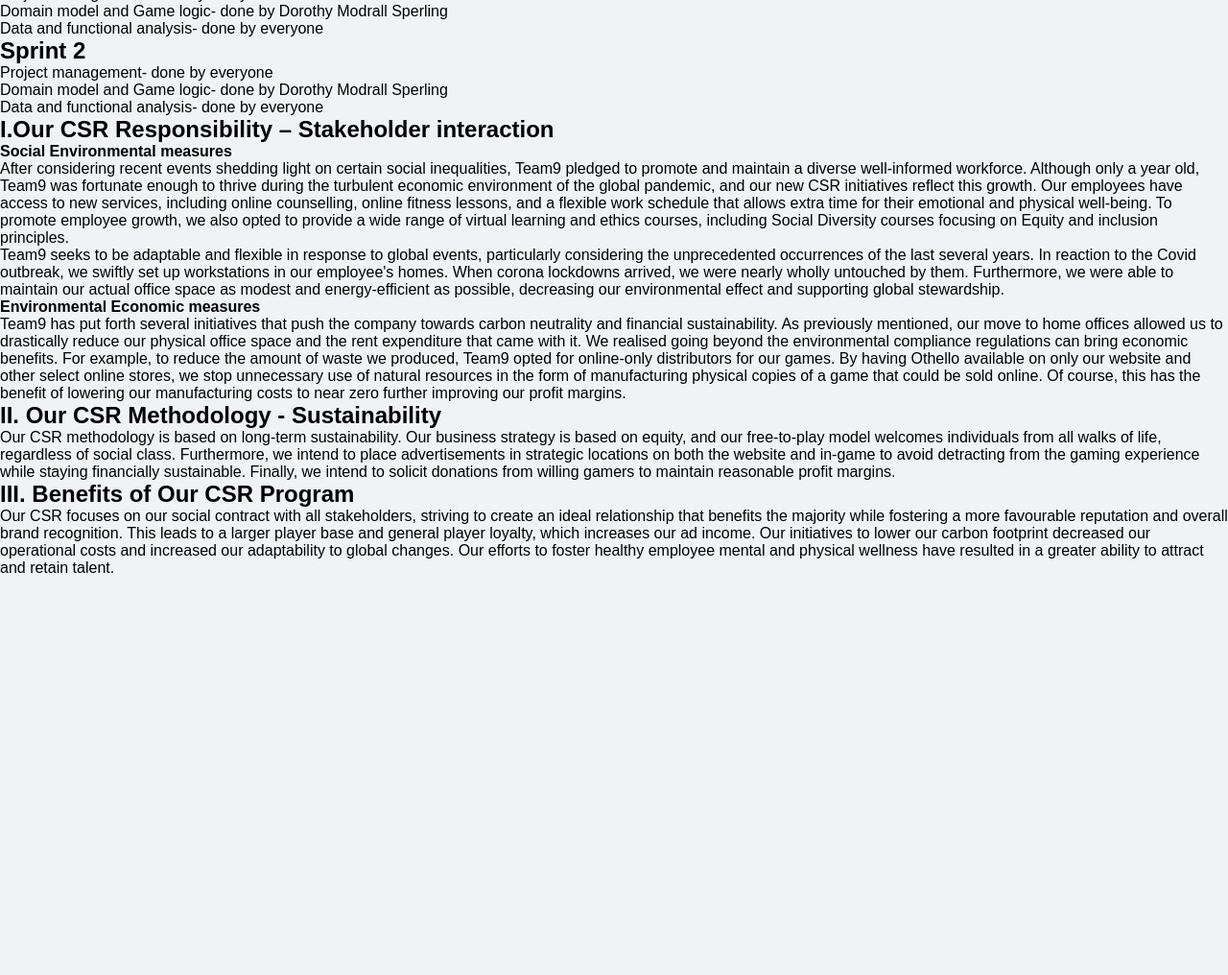
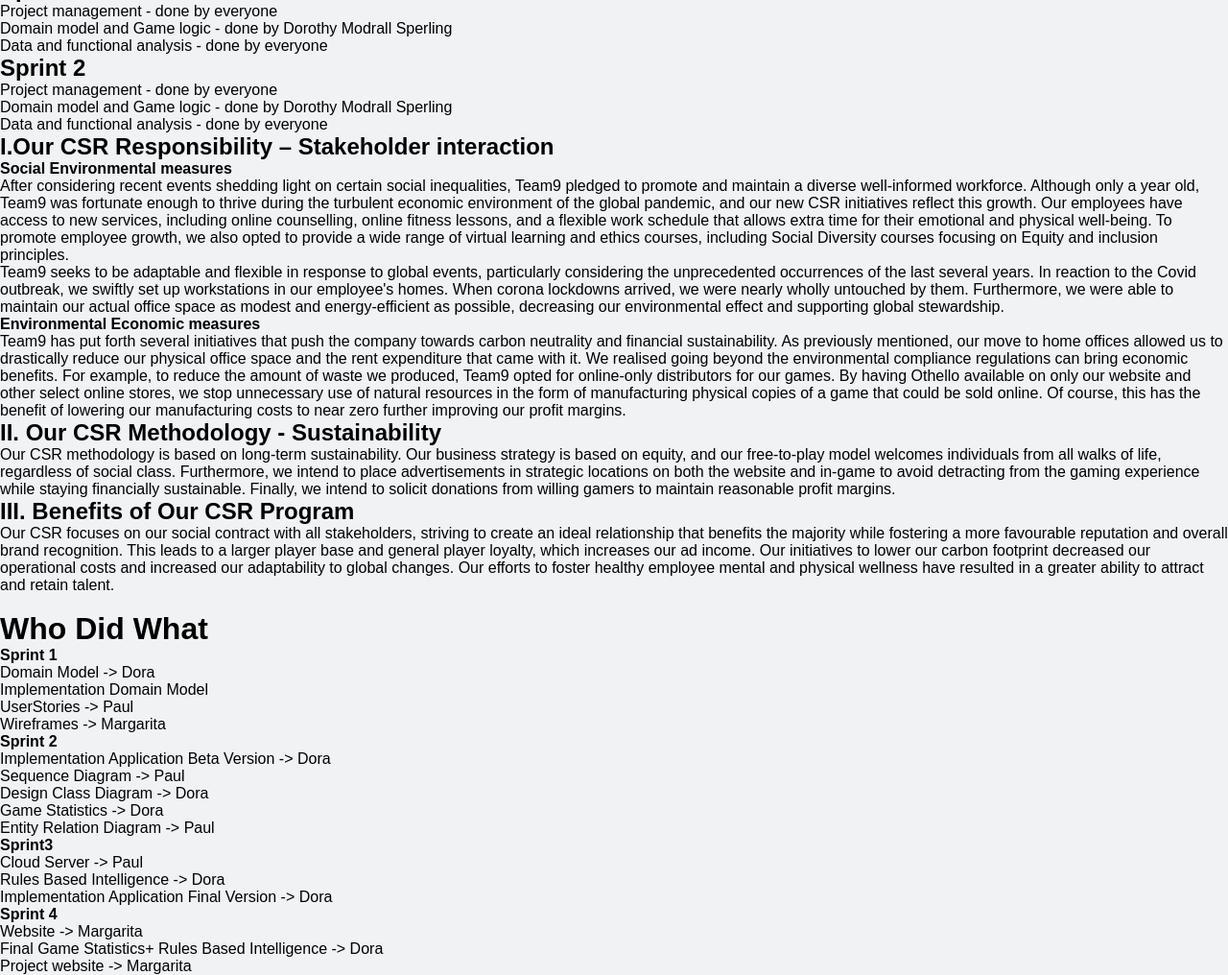
Before and after one commit to pashioya/othello-site, a plain HTML site: page website/html/Presentation.html in a window 1280 px wide. Shown: the part 96-1112 px from the top of the page at 96% size. Before the commit the page ends 800 px from the top, so only its background shows below. Drawn offline with Linux system fonts and the light colour scheme.

Commit message:
fixing code style, adding Who did what, Fixing Labeling errors

```diff
--- a/website/css/Stat.css
+++ b/website/css/Stat.css
@@ -86,8 +86,6 @@ table, th, td {
     border: 1px solid;
     text-align: center;
 }
-
-
 footer{
     background-color: #212529;
     text-align: center;
--- a/website/html/AboutUs.html
+++ b/website/html/AboutUs.html
@@ -3,7 +3,7 @@
     <head>
         <meta charset="UTF-8">
         <title>About us</title>
-        <link rel="icon" href="/website/media/icon.png">
+        <link rel="icon" href="../img/icon.png">
         <link rel="stylesheet" href="../css/AboutUs.css">
         <style>
             @import url('https://fonts.googleapis.com/css2?family=Josefin+Sans:wght@200&display=swap');
@@ -28,19 +28,19 @@
             <h1>Meet the team</h1>
             <article>
             <section>
-                <img src="../img/Paul.jpg" />
-                <p class="name">Paul Anshioya</p>
+                <img src="../img/Paul.jpg"  alt="Profile Picture"/>
+                <p class="name">Paul Ashioya</p>
                 <p>Project Manager</p>
                 <p >Hey! My name Is Paul Ashioya, Im a Kenyan ACS Student at KDG.In my free time I enjoy outdoor activities such as swimming and cycling.</p>
             </section>
             <section>
-                <img src="../img/Margarita.PNG" />
+                <img src="../img/Margarita.PNG" alt="Profile Picture"/>
                 <p class="name">Margarita Stoyanova</p>
                 <p>UX/UI designer</p>
                 <p >Margarita Stoyanova is a developer with a great passion for innovation. She aims to bring harmony and comfort into her client's lives through great code.</p>
             </section>
             <section>
-                <img src="../img/Dora.png"/>
+                <img src="../img/Dora.png" alt="Profile Picture"/>
                 <p class="name">Dorothy Modrall Sperling</p>
                 <p>Quality Control</p>
                 <p >My role was "Quality Control". I focused mostly on programming Othello's game logic, and enabling the application's statistics pages.</p>
--- a/website/html/Presentation.html
+++ b/website/html/Presentation.html
@@ -19,21 +19,21 @@
             <button class="login">Log in</button>
             <button>Sign up</button>
         </nav>
-        <main>
+        <>
             <section>
                 <h1>Sprint 1</h1>
                 <ul>
-                    <li>Project management- done by everyone</li>
-                    <li>Domain model and Game logic- done by Dorothy Modrall Sperling</li>
-                    <li>Data and functional analysis- done by everyone</li>
+                    <li>Project management - done by everyone</li>
+                    <li>Domain model and Game logic - done by Dorothy Modrall Sperling</li>
+                    <li>Data and functional analysis - done by everyone</li>
 
 
                 </ul>
                 <h1>Sprint 2</h1>
                 <ul>
-                    <li>Project management- done by everyone</li>
-                    <li>Domain model and Game logic- done by Dorothy Modrall Sperling</li>
-                    <li>Data and functional analysis- done by everyone</li>
+                    <li>Project management - done by everyone</li>
+                    <li>Domain model and Game logic - done by Dorothy Modrall Sperling</li>
+                    <li>Data and functional analysis - done by everyone</li>
 
 
                 </ul>
@@ -69,7 +69,28 @@
                     Our CSR focuses on our social contract with all stakeholders, striving to create an ideal relationship that benefits the majority while fostering a more favourable reputation and overall brand recognition. This leads to a larger player base and general player loyalty, which increases our ad income. Our initiatives to lower our carbon footprint decreased our operational costs and increased our adaptability to global changes. Our efforts to foster healthy employee mental and physical wellness have resulted in a greater ability to attract and retain talent.
                 </p>
             </section>
-        </main>
-
+            <br>
+            <h1>
+                Who Did What
+            </h1>
+            <h4>Sprint 1</h4>
+            <p>Domain Model -> Dora</p>
+            <p>Implementation Domain Model</p>
+            <p>UserStories -> Paul</p>
+            <p>Wireframes -> Margarita</p>
+            <h4>Sprint 2</h4>
+            <p>Implementation Application Beta Version -> Dora </p>
+            <p>Sequence Diagram -> Paul</p>
+            <p>Design Class Diagram -> Dora</p>
+            <p>Game Statistics -> Dora</p>
+            <p>Entity Relation Diagram -> Paul</p>
+            <h4>Sprint3</h4>
+            <p>Cloud Server -> Paul</p>
+            <p>Rules Based Intelligence -> Dora</p>
+            <p>Implementation Application Final Version -> Dora </p>
+            <h4>Sprint 4</h4>
+            <p>Website -> Margarita</p>
+            <p>Final Game Statistics+ Rules Based Intelligence -> Dora</p>
+            <p>Project website -> Margarita</p>
     </body>
 </html>
```
Also changed, not shown: website/css/TheGame.css (+0 -37 lines), website/html/Stat.html (+3 -6 lines), website/html/TheGame.html (+12 -10 lines).
